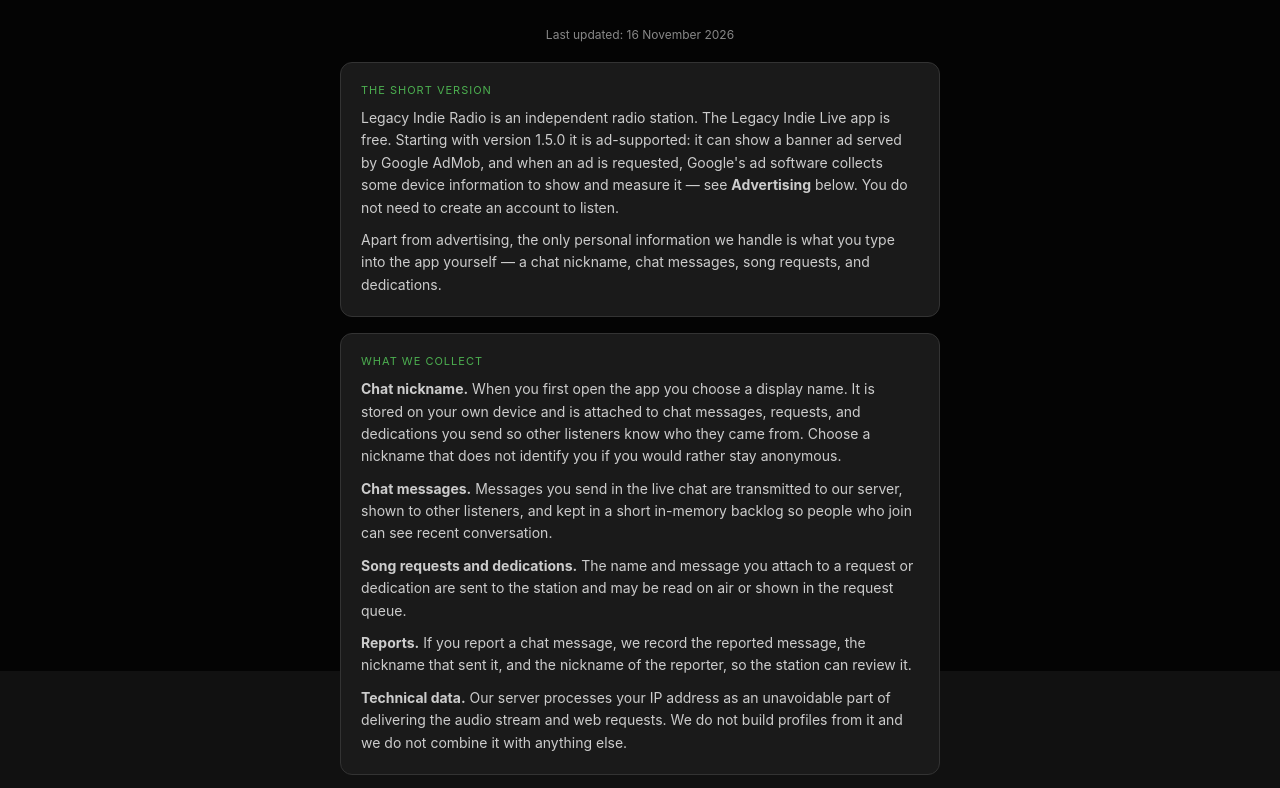
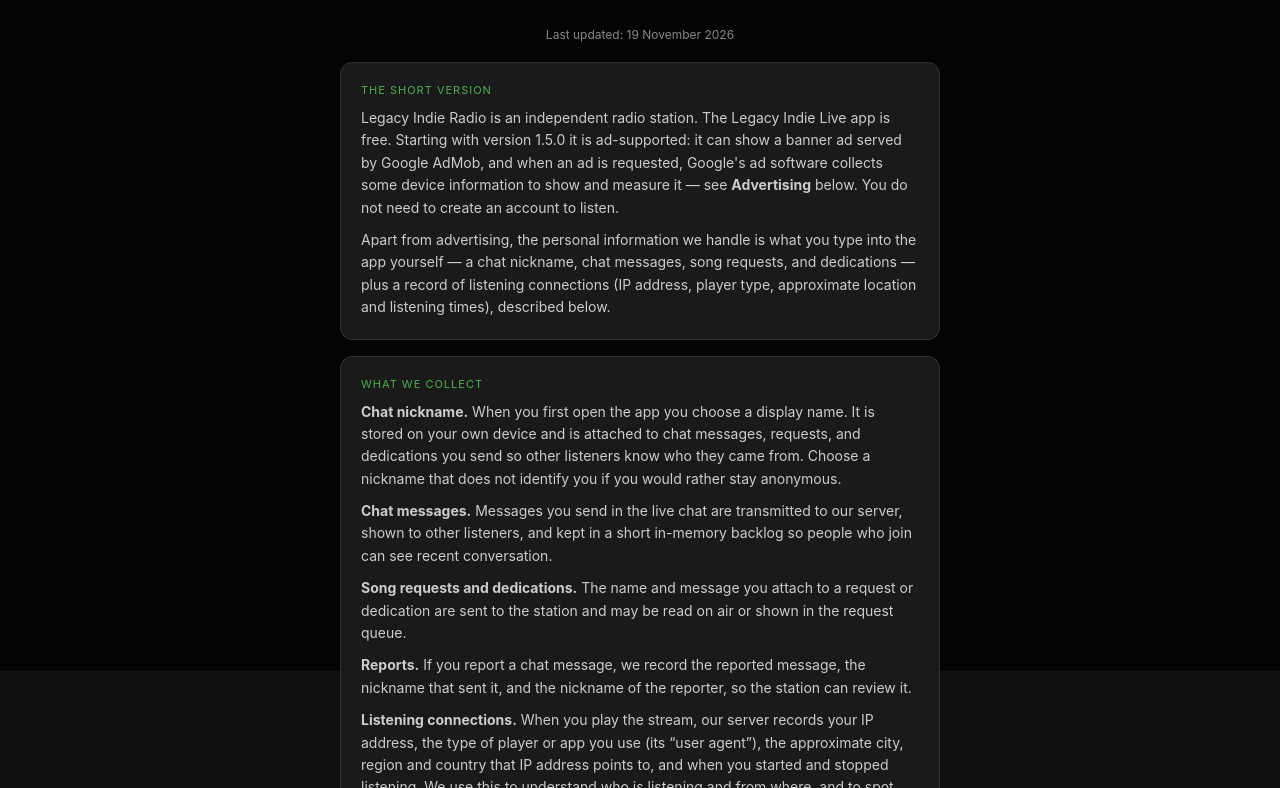
Before and after one commit to Legacyradio/legacy-indie-radio-policy, a plain HTML site: page privacy.html in a window 1280 px wide. Shown: the part 129-917 px from the top of the page. Drawn offline with Linux system fonts and the light colour scheme.

Commit message:
Privacy policy: disclose listener connection logging
The station now records, per stream connection, the IP address, player
user agent, approximate city/region/country (offline DB-IP lookup) and
listening times, kept 90 days. Replaces the "Technical data ... we do not
build profiles" paragraph, updates the short version, date, and adds the
DB-IP attribution.

Co-Authored-By: Claude Opus 5.5 <noreply@anthropic.com>
Claude-Session: https://claude.ai/code/session_01Lt9JPEuVrvuYxbb2FCYUbx

```diff
--- a/privacy.html
+++ b/privacy.html
@@ -39,12 +39,12 @@ footer{text-align:center;color:#4CAF50;font-size:11px;margin-top:30px;position:r
     </div>
   </div>
 
-  <div class="updated">Last updated: 16 November 2026</div>
+  <div class="updated">Last updated: 19 November 2026</div>
 
   <div class="card">
     <div class="label">The Short Version</div>
     <p>Legacy Indie Radio is an independent radio station. The Legacy Indie Live app is free. Starting with version 1.5.0 it is ad-supported: it can show a banner ad served by Google AdMob, and when an ad is requested, Google's ad software collects some device information to show and measure it &mdash; see <strong>Advertising</strong> below. You do not need to create an account to listen.</p>
-    <p>Apart from advertising, the only personal information we handle is what you type into the app yourself &mdash; a chat nickname, chat messages, song requests, and dedications.</p>
+    <p>Apart from advertising, the personal information we handle is what you type into the app yourself &mdash; a chat nickname, chat messages, song requests, and dedications &mdash; plus a record of listening connections (IP address, player type, approximate location and listening times), described below.</p>
   </div>
 
   <div class="card">
@@ -53,7 +53,7 @@ footer{text-align:center;color:#4CAF50;font-size:11px;margin-top:30px;position:r
     <p><strong>Chat messages.</strong> Messages you send in the live chat are transmitted to our server, shown to other listeners, and kept in a short in-memory backlog so people who join can see recent conversation.</p>
     <p><strong>Song requests and dedications.</strong> The name and message you attach to a request or dedication are sent to the station and may be read on air or shown in the request queue.</p>
     <p><strong>Reports.</strong> If you report a chat message, we record the reported message, the nickname that sent it, and the nickname of the reporter, so the station can review it.</p>
-    <p><strong>Technical data.</strong> Our server processes your IP address as an unavoidable part of delivering the audio stream and web requests. We do not build profiles from it and we do not combine it with anything else.</p>
+    <p><strong>Listening connections.</strong> When you play the stream, our server records your IP address, the type of player or app you use (its &ldquo;user agent&rdquo;), the approximate city, region and country that IP address points to, and when you started and stopped listening. We use this to understand who is listening and from where, and to spot automated traffic. Location is estimated from the IP address only. We never use GPS or your device&rsquo;s location. These records are kept for 90 days and then deleted automatically. We do not sell or share them.</p>
   </div>
 
   <div class="card">
@@ -124,6 +124,7 @@ footer{text-align:center;color:#4CAF50;font-size:11px;margin-top:30px;position:r
     <p>If this policy changes, the "last updated" date above changes with it. Changes to what the app collects are also described in the app's release notes on Google Play.</p>
   </div>
 </div>
+<p style="text-align:center;color:#888;font-size:11px;position:relative;z-index:1;margin-top:20px">IP location data: IP Geolocation by <a href="https://db-ip.com" style="color:#BB86FC">DB-IP</a> (db-ip.com).</p>
 <footer>Legacy Indie Radio &mdash; independent radio, still made by people</footer>
 </body>
 </html>
```
